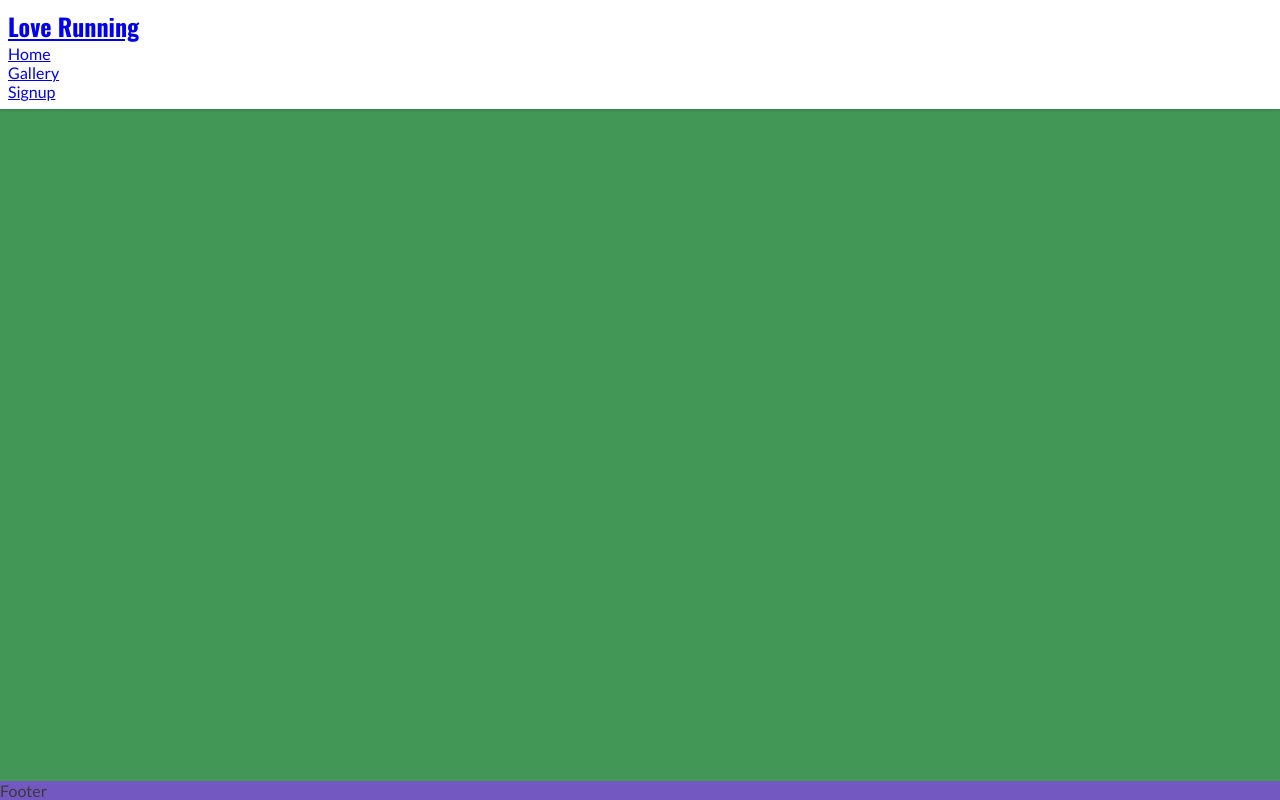
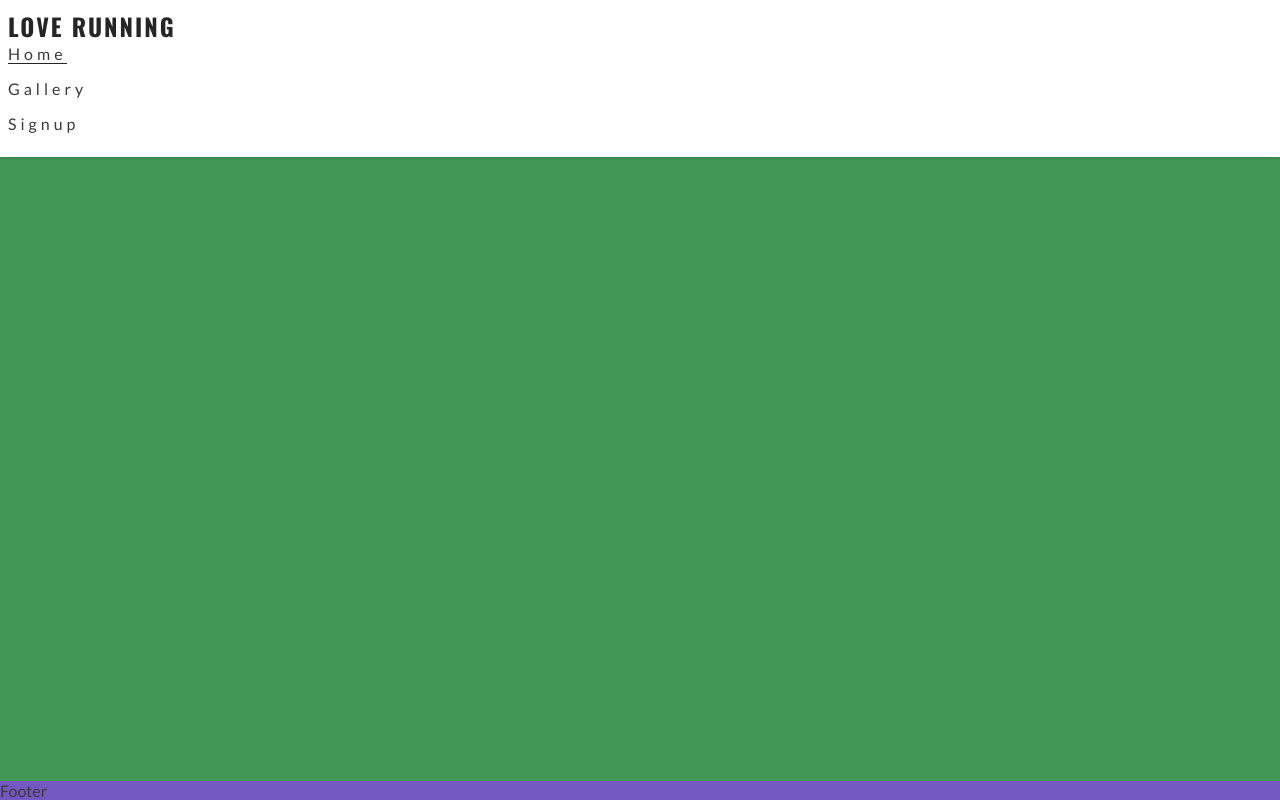
Before and after one commit to Ultrasteem/love-running, a plain HTML site: page index.html in a window 1280 px wide. Drawn offline with nearby package versions, Linux system fonts and the light colour scheme.

Commit message:
add base nav styling

```diff
--- a/assets/css/style.css
+++ b/assets/css/style.css
@@ -31,6 +31,35 @@ header{
     box-shadow: 0px 2px 2px rgba(0, 0, 0, 0.1);
 }
 
+header a {
+    text-decoration: none;
+    color: inherit;
+
+}
+
+h1{
+    font-family: 'Oswald', sans-serif;
+    font-size: 1.5rem;
+    text-transform: uppercase;
+    letter-spacing: 2px;
+    color: #252525;
+}
+
+#menu{
+    font-size: 1rem;
+    letter-spacing: 4px;
+    font-family:inherit;
+    list-style-type: none;
+}
+ #menu > li{
+    margin-bottom:1em;
+
+ }
+
+ .active{
+    border-bottom: 1px solid #252525;
+ }
+
 /*main content*/
 main{
     background-color: #429757;
@@ -43,8 +72,3 @@ footer{
     background-color: #7458c2;
 
 }
-
-h1{
-    font-family: 'Oswald', sans-serif;
-    font-size: 1.5rem;
-}
--- a/index.html
+++ b/index.html
@@ -19,8 +19,8 @@
     <header>
         <a href="index.html"><h1 id="logo">Love Running</h1></a>
         <nav>
-            <ul>
-                <li><a href="index.html">Home</a></li>
+            <ul id="menu">
+                <li><a href="index.html" class="active">Home</a></li>
                 <li><a href="gallery.html">Gallery</a></li>
                 <li><a href="signup.html">Signup</a></li>
             </ul>
```
